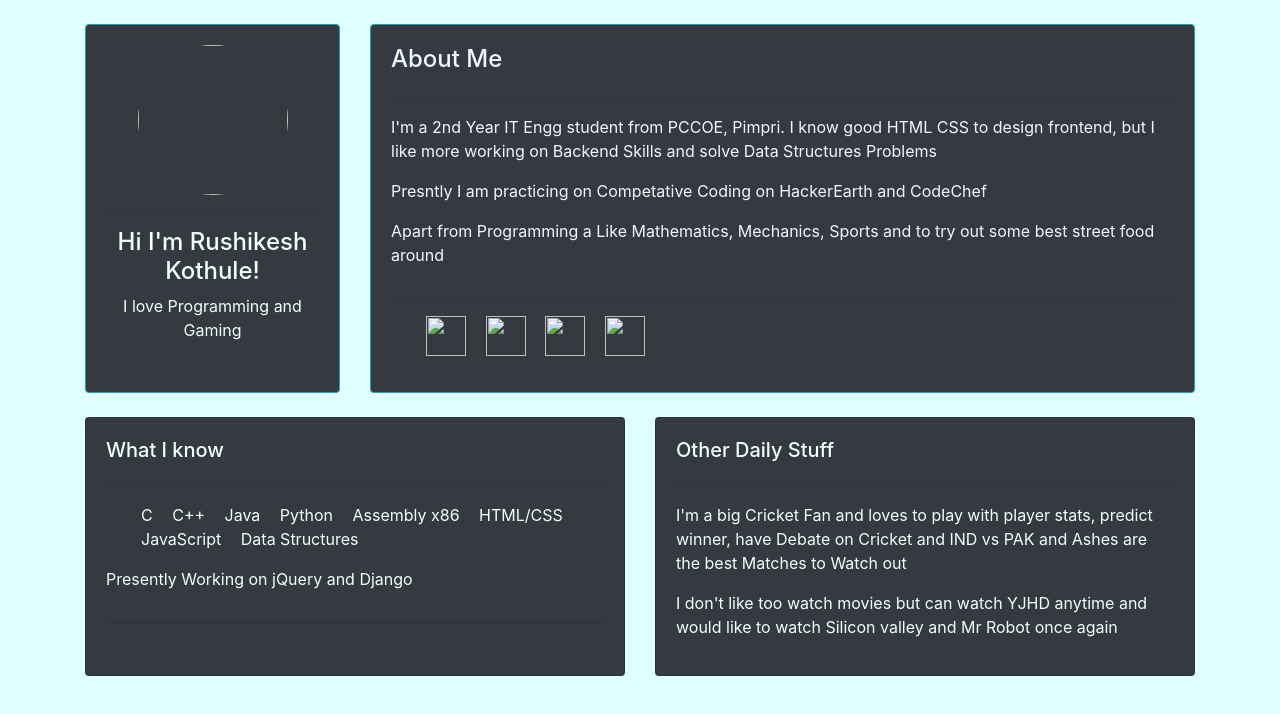
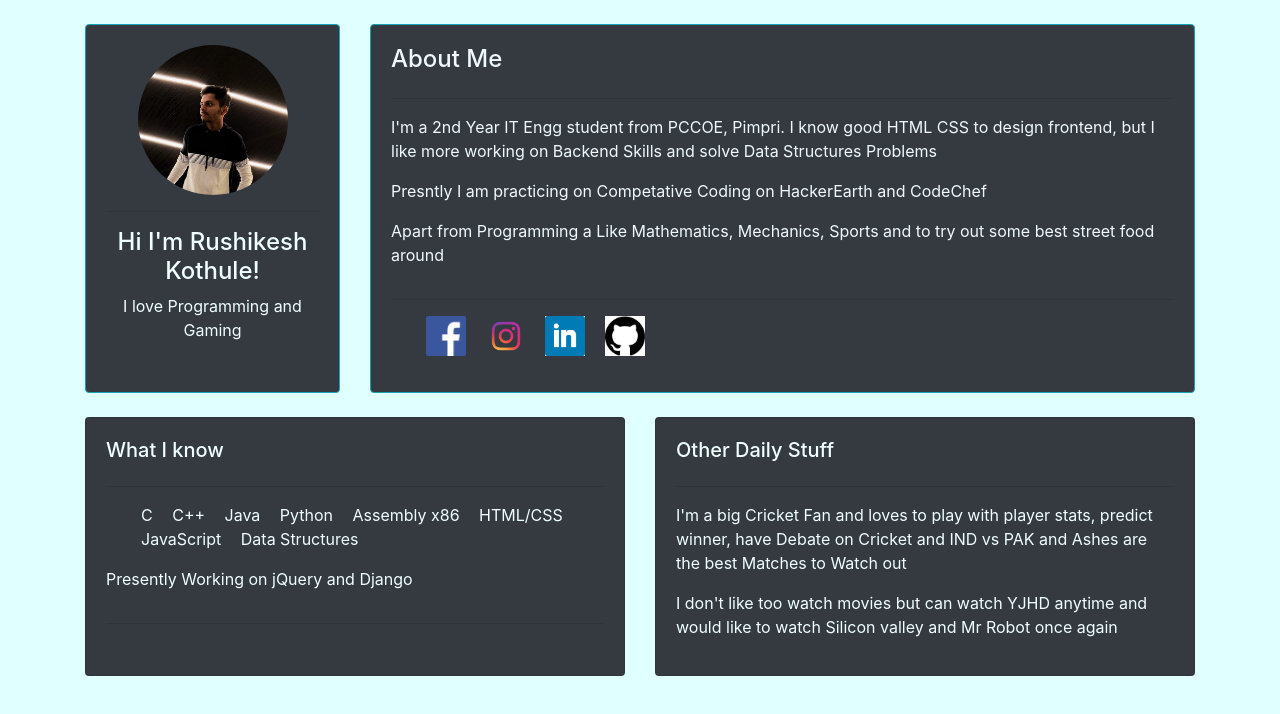
Before and after one commit to Rushikeshkothule/Rushikeshkothule.github.io, a plain HTML site: page index.html in a window 1280 px wide. Drawn offline with nearby package versions, Linux system fonts and the light colour scheme.

Commit message:
Update index.html

```diff
--- a/index.html
+++ b/index.html
@@ -12,7 +12,7 @@
 		<div class="row">
 			<div class="col-md-3">
 				<div class="card card-body h-100 bg-dark border-info" id="profile-wrapper">
-					<img id="profile-pic" src="images/prof.png" >
+					<img id="profile-pic" src="prof.png" >
 					<hr>
 					<h4>Hi I'm Rushikesh Kothule!</h4>
 					<p>I love Programming and Gaming</p>
@@ -28,10 +28,10 @@
 					<p>Apart from Programming a Like Mathematics, Mechanics, Sports and to try out some best street food around</p>
 					<hr>
 					<ul class="social-links">
-						<li><img class="social" src="images/fb.png"></li>
-						<li><a href="https://www.instagram.com/rushikesh_kothule/?hl=en"><img class="social" src="images/insta.png"></a></li>
-						<li><img class="social" src="images/in.png"></li>
-						<li><img class="social" src="images/git.png"></li>
+						<li><a href="https://m.facebook.com/rushikesh.kothule.1"><img class="social" src="fb.png"></a></li>
+						<li><a href="https://www.instagram.com/rushikesh_kothule/?hl=en"><img class="social" src="insta.png"></a></li>
+						<li><img class="social" src="in.png"></li>
+						<li><img class="social" src="git.png"></li>
 					</ul>
 
 				</div>
```
